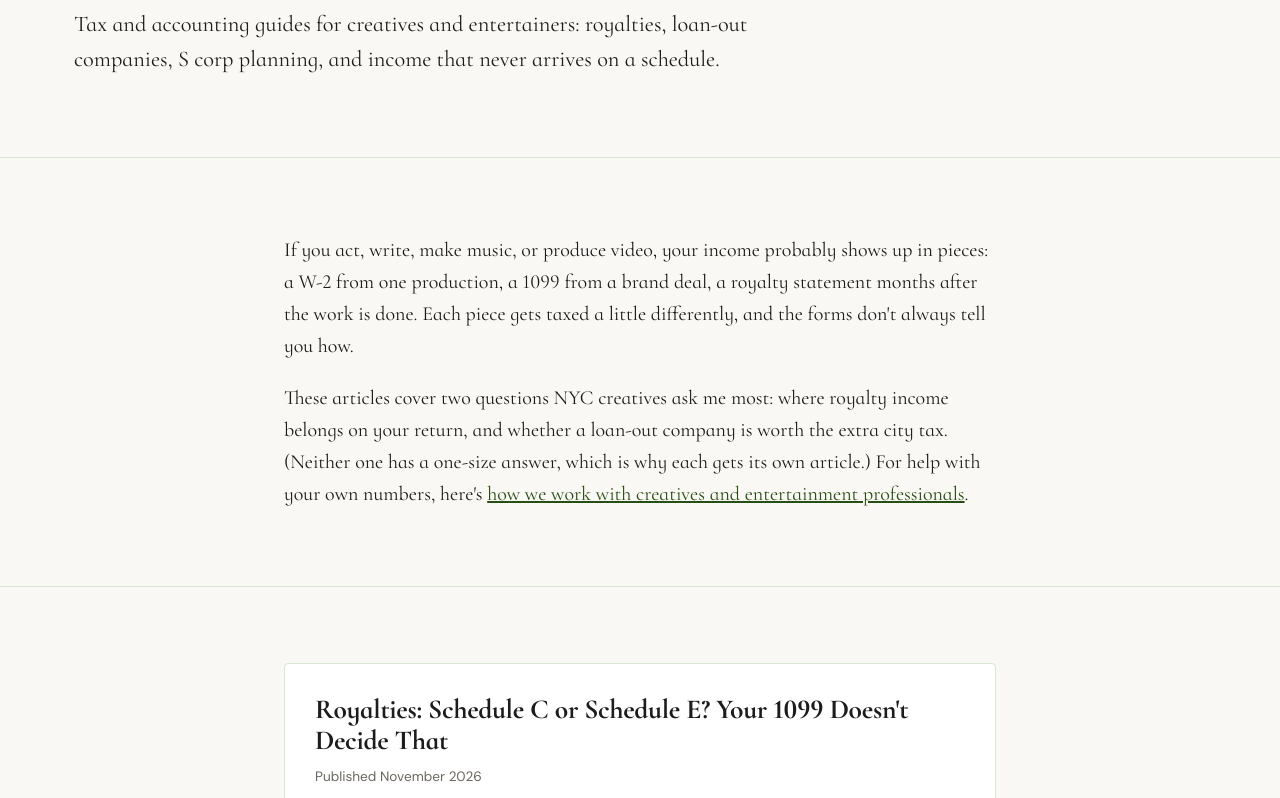
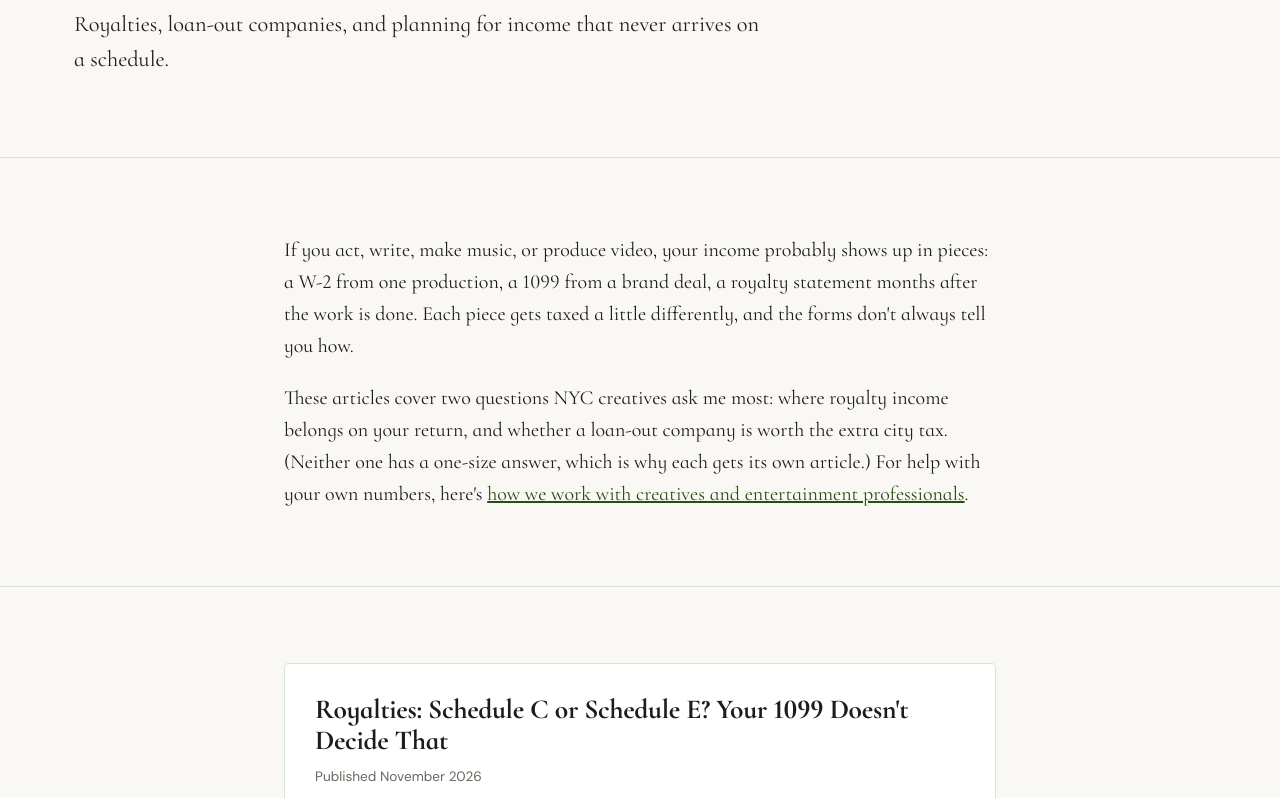
Before and after one commit to StephenAnt/daperiscpa-site, a plain HTML site: page articles/creatives-entertainment/index.html in a window 1280 px wide. Shown: the part 302-1100 px from the top of the page. Drawn offline with Linux system fonts and the light colour scheme; a web font is replaced by a local one.

Commit message:
Creatives hub: restore original lede (keep new meta description)
Co-Authored-By: Claude Sonnet 5.5 <noreply@anthropic.com>

```diff
--- a/articles/creatives-entertainment/index.html
+++ b/articles/creatives-entertainment/index.html
@@ -65,7 +65,7 @@
   <div class="wrap">
     <a class="backlink" href="/articles/">&lt;- Back to All Articles</a>
     <h1>Creatives &amp; Entertainment</h1>
-    <p class="lede">Tax and accounting guides for creatives and entertainers: royalties, loan-out companies, S corp planning, and income that never arrives on a schedule.</p>
+    <p class="lede">Royalties, loan-out companies, and planning for income that never arrives on a schedule.</p>
 
   </div>
 </section>
```
